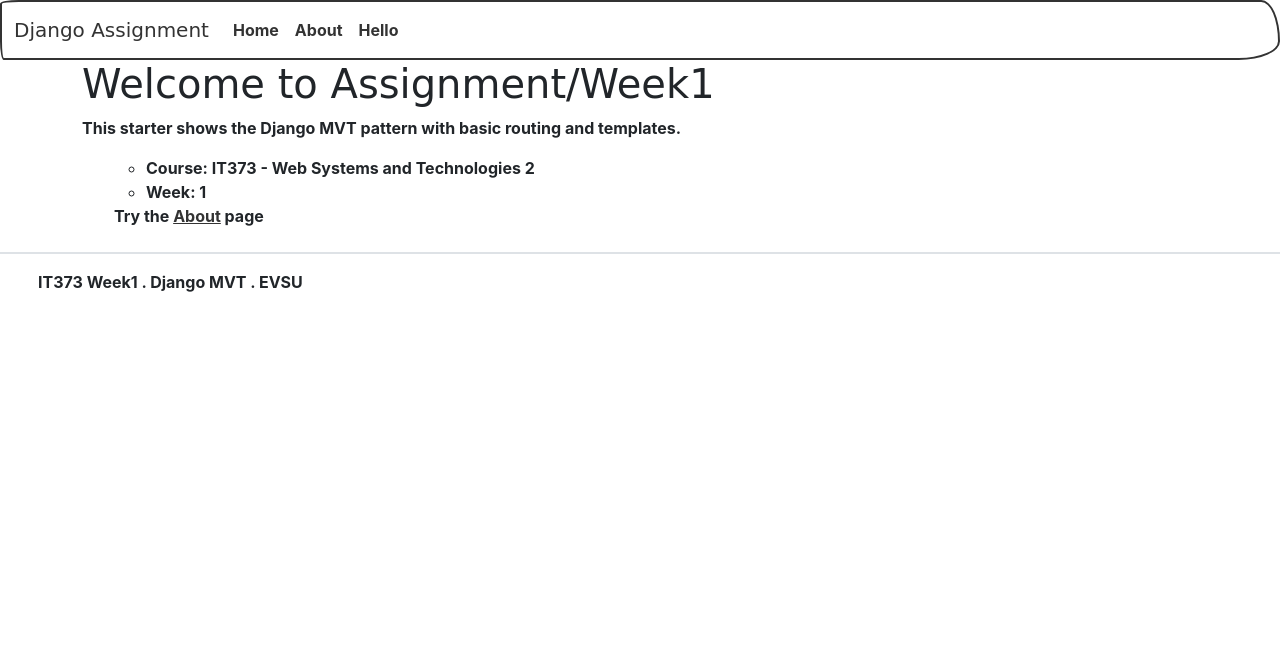
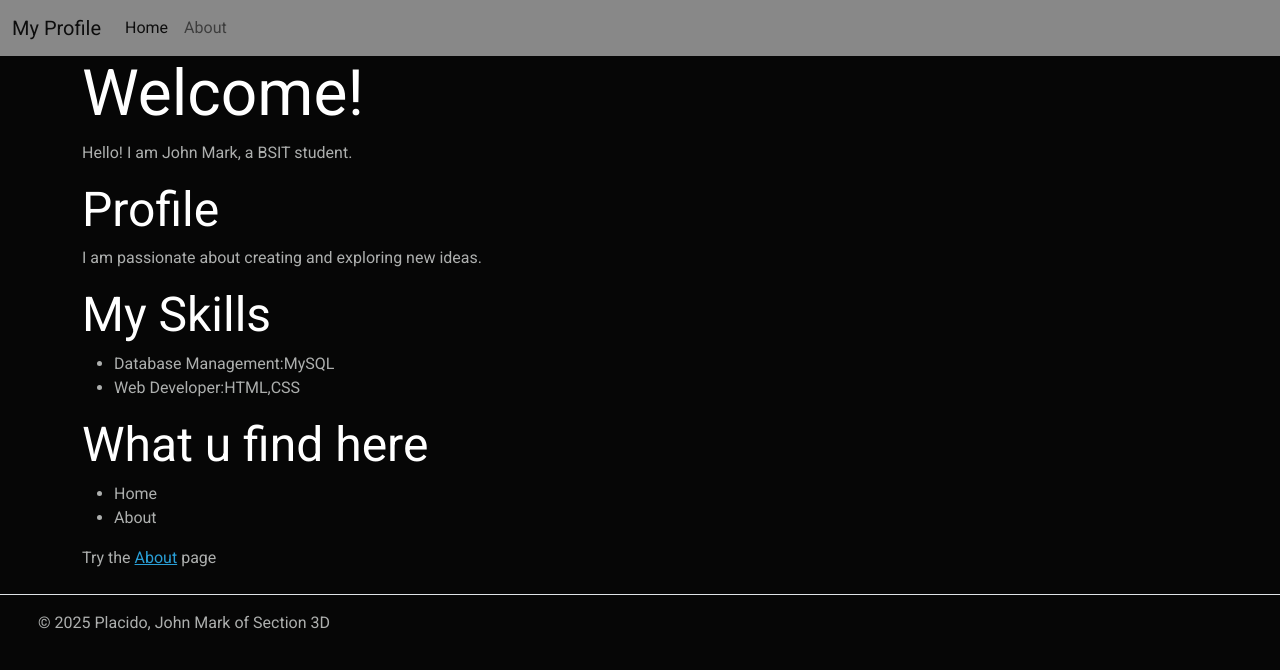
Before and after one commit to johnmarkplacido/IT373-Week1-Django-Basic, a Django app: page / in a window 1280 px wide. Shown: the top 670 px of the page. Run offline with Django 5.2, Linux system fonts and the light colour scheme; some web fonts are replaced.

Commit message:
Modified html

```diff
--- a/pages/urls.py
+++ b/pages/urls.py
@@ -4,5 +4,4 @@ from pages import views
 urlpatterns = [
     path('', views.home, name='home'),
     path('about/', views.about, name='about'),
-    path('hello/', views.hello, name='hello'),
 ]
--- a/pages/views.py
+++ b/pages/views.py
@@ -2,14 +2,8 @@ from django.shortcuts import render
 
 # Create your views here.
 def home(request):
-    ctx = {
-        'course': 'IT373 - Web Systems and Technologies 2',
-        'week1': 1,
-    }
+    ctx = {}
     return render(request, 'pages/home.html', ctx)
 
 def about(request):
     return render(request, 'pages/about.html')
-
-def hello(request):
-    return render(request, 'pages/hello.html')
--- a/templates/base.html
+++ b/templates/base.html
@@ -3,14 +3,14 @@
   <head>
     <meta charset="utf-8">
     <meta name="viewport" content="width=device-width, initial-scale=1">
-    <title>{% block title %}Week 1{% endblock title %} . Django Exercises</title>
-    <link rel="stylesheet" href="https://bootswatch.com/5/sketchy/bootstrap.min.css">
+    <title>{% block title %}Week 1{% endblock title %} . Assignment1</title>
+    <link rel="stylesheet" href="https://bootswatch.com/5/cyborg/bootstrap.min.css">
   </head>
   <body>
     <header>
     <nav class="navbar navbar-expand-lg bg-light" data-bs-theme="light">
   <div class="container-fluid">
-    <a class="navbar-brand" href="{% url "home" %}">Django Assignment</a>
+    <a class="navbar-brand" href="{% url "home" %}">My Profile</a>
     <button class="navbar-toggler" type="button" data-bs-toggle="collapse" data-bs-target="#navbarColor03" aria-controls="navbarColor03" aria-expanded="false" aria-label="Toggle navigation">
       <span class="navbar-toggler-icon"></span>
     </button>
@@ -24,24 +24,7 @@
         <li class="nav-item">
           <a class="nav-link" href="{% url "about" %}">About</a>
         </li>
-        <li class="nav-item">
-          <a class="nav-link" href="{% url "hello" %}">Hello</a>
-        </li>
-        {% comment %} <li class="nav-item dropdown">
-          <a class="nav-link dropdown-toggle" data-bs-toggle="dropdown" href="#" role="button" aria-haspopup="true" aria-expanded="false">Dropdown</a>
-          <div class="dropdown-menu">
-            <a class="dropdown-item" href="#">Action</a>
-            <a class="dropdown-item" href="#">Another action</a>
-            <a class="dropdown-item" href="#">Something else here</a>
-            <div class="dropdown-divider"></div>
-            <a class="dropdown-item" href="#">Separated link</a>
-          </div>
-        </li> {% endcomment %}
       </ul>
-      {% comment %} <form class="d-flex">
-        <input class="form-control me-sm-2" type="search" placeholder="Search">
-        <button class="btn btn-secondary my-2 my-sm-0" type="submit">Search</button>
-      </form> {% endcomment %}
     </div>
   </div>
 </nav>
@@ -49,6 +32,6 @@
     <main class="container">
         {% block content %}{% endblock content %}
     </main>
-    <footer class="d-flex flex-wrap justify-content-between align-items-center py-3 my-4 border-top"> <div class="col-md-4 d-flex align-items-center"> <a href="/" class="mb-3 me-2 mb-md-0 text-body-secondary text-decoration-none lh-1" aria-label="Bootstrap"> <svg class="bi" width="30" height="24" aria-hidden="true"><use xlink:href="#bootstrap"></use></svg> </a> <span class="mb-3 mb-md-0 text-body-secondary">IT373 Week1 . Django MVT . EVSU</span> </div></footer>
+  <footer class="d-flex flex-wrap justify-content-between align-items-center py-3 my-4 border-top"> <div class="col-md-4 d-flex align-items-center"> <a href="/" class="mb-3 me-2 mb-md-0 text-body-secondary text-decoration-none lh-1" aria-label="Bootstrap"> <svg class="bi" width="30" height="24" aria-hidden="true"><use xlink:href="#bootstrap"></use></svg> </a> <span class="mb-3 mb-md-0 text-body-secondary">© 2025 Placido, John Mark of Section 3D</span> </div></footer>
   </body>
 </html>
--- a/templates/pages/about.html
+++ b/templates/pages/about.html
@@ -1,6 +1,6 @@
 {% extends "base.html" %}
 {% block title %}About{% endblock title %}
 {% block content %}
-    <h1>About this Assignment</h1>
-    <p>Week1 focuses on assignment setup, URL routing, templates, and static files.</p>
+<h1>About My Website</h1>
+    <p>This website is created as part of my web development assignment.</p>
 {% endblock content %}
--- a/templates/pages/hello.html
+++ /dev/null
@@ -1,6 +0,0 @@
-{% extends "base.html" %}
-{% block title %}Hello{% endblock title %}
-{% block content %}
-    <h1>Hello, user!</h1>
-    <p>Nice to meet u.</p>
-{% endblock content %}
--- a/templates/pages/home.html
+++ b/templates/pages/home.html
@@ -1,12 +1,21 @@
 {% extends "base.html" %}
 {% block title %}Home{% endblock title %}
 {% block content %}
-     <h1>Welcome to Assignment/Week1</h1>
-    <p>This starter shows the Django MVT pattern with basic routing and templates.</p><ul>
+<h1>Welcome!</h1>
+<p>Hello! I am John Mark, a BSIT student. </p>
 
+<h2>Profile</h2>
+<p>I am passionate about creating and exploring new ideas.</p>
+
+<h2>My Skills</h2>
+    <ul type="disc">
+       <li>Database Management:MySQL</li>
+        <li>Web Developer:HTML,CSS</li>
+    </ul>
+<h2>What u find here</h2>
     <ul>
-        <li>Course: {{ course }}</li>
-        <li>Week: {{ week1 }}</li>
+        <li>Home</li>
+        <li>About</li>
     </ul>
-    <p>Try the <a href="{% url 'about' %}">About</a> page</p>
+<p>Try the <a href="{% url 'about' %}">About</a> page</p>
 {% endblock content %}
--- a/templates/pages/urls.py
+++ b/templates/pages/urls.py
@@ -2,5 +2,6 @@ from django.urls import path
 from pages import views
 
 urlpatterns = [
-    path('hello/', views.hello, name='hello'),
+    path('', views.home, name='home'),
+    path('about/', views.about, name='about'),
 ]
```
Also changed, not shown: templates/pages/views.py (+6 -2 lines).
